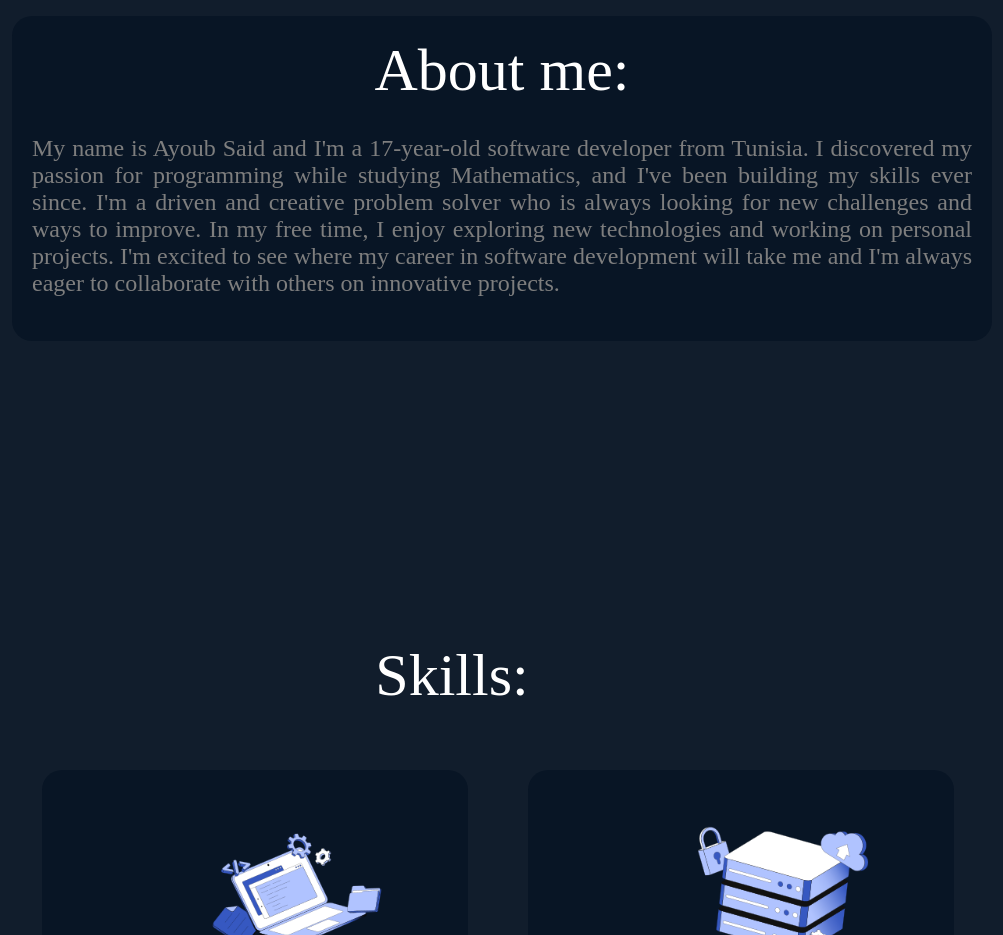
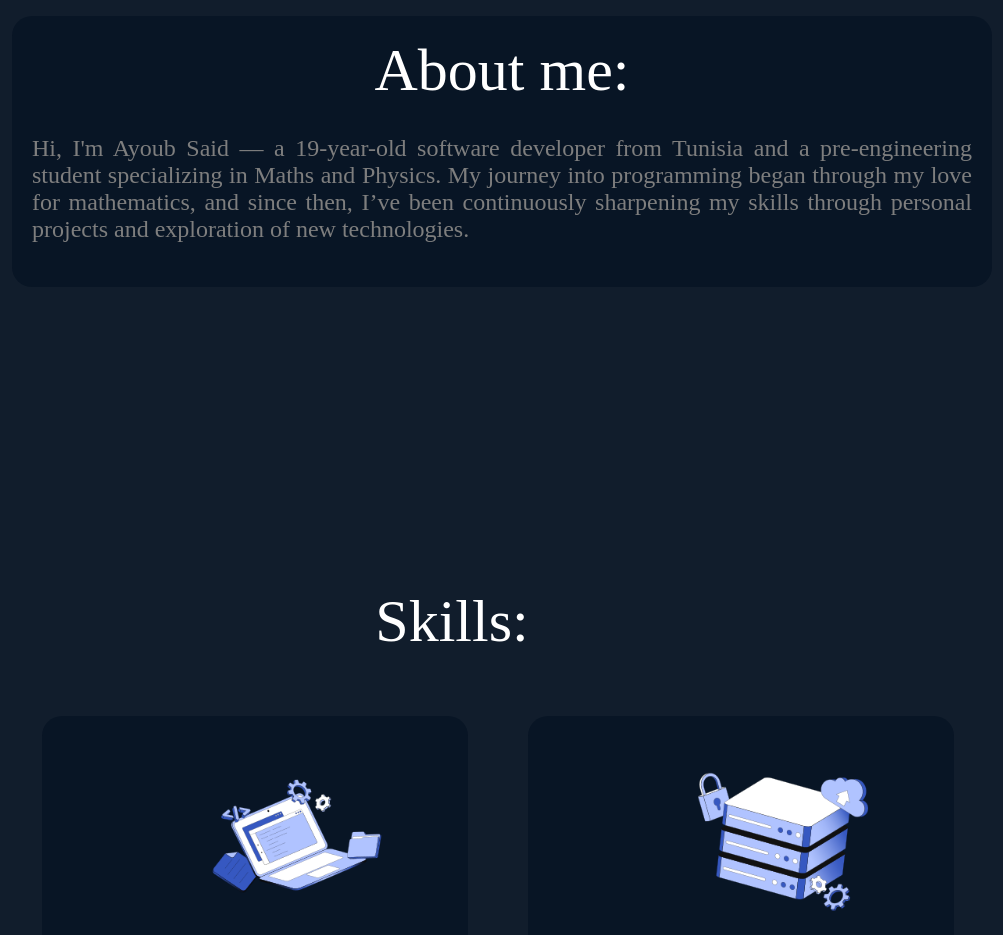
Before and after one commit to Ayouubyy/Portfolio, a React (Create React App) app: page / in a window 1280 px wide. Shown: the part 960-1895 px from the top of the page, without its empty margins (188-1191 px from the left). Built offline with nearby package versions, Linux system fonts and the light colour scheme.

Commit message:
Updated information

```diff
--- a/src/components/about/About.js
+++ b/src/components/about/About.js
@@ -6,7 +6,7 @@ function About() {
     <div className="about-div">
          <p id="about" className="about-header">About me:</p>
           <p className="about-text">
-            My name is Ayoub Said and I'm a 17-year-old software developer from Tunisia. I discovered my passion for programming while studying Mathematics, and I've been building my skills ever since. I'm a driven and creative problem solver who is always looking for new challenges and ways to improve. In my free time, I enjoy exploring new technologies and working on personal projects. I'm excited to see where my career in software development will take me and I'm always eager to collaborate with others on innovative projects.
+          Hi, I'm Ayoub Said — a 19-year-old software developer from Tunisia and a pre-engineering student specializing in Maths and Physics. My journey into programming began through my love for mathematics, and since then, I’ve been continuously sharpening my skills through personal projects and exploration of new technologies.
           </p>
     </div>
   )
```
